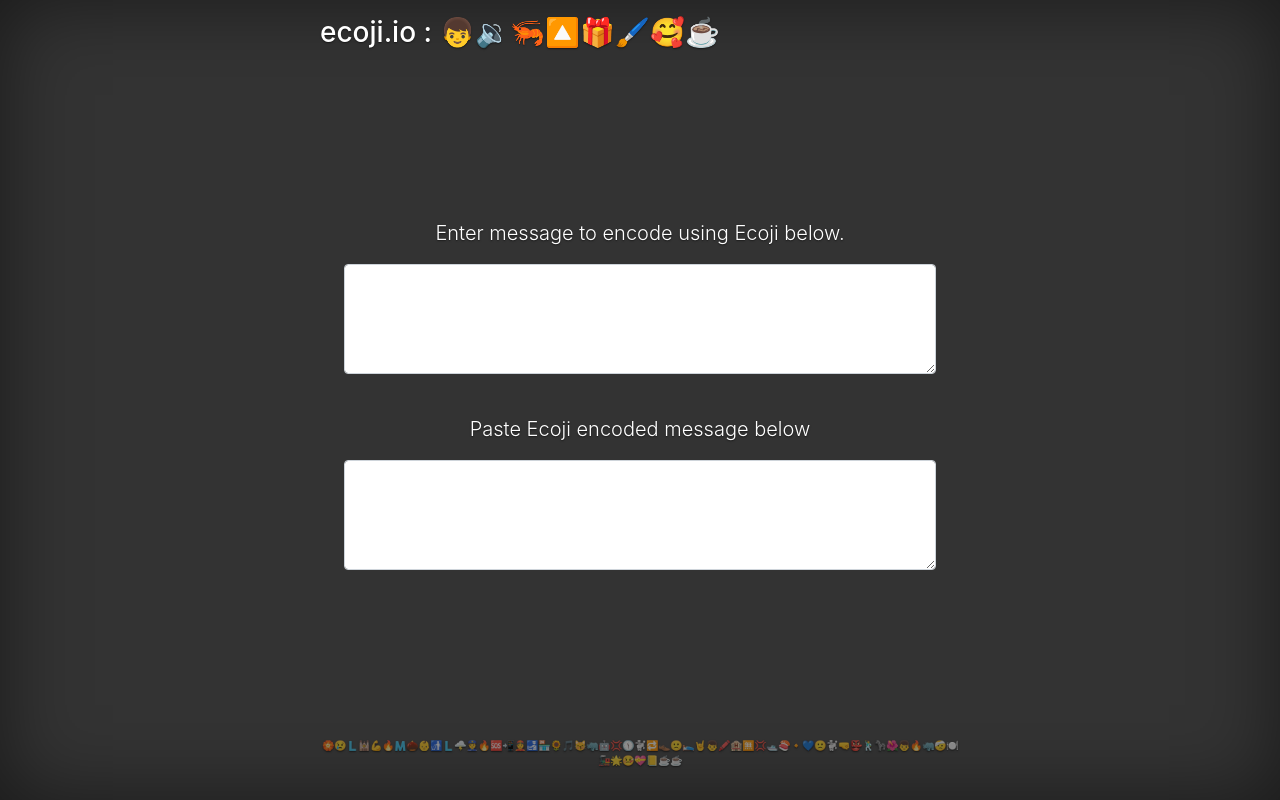
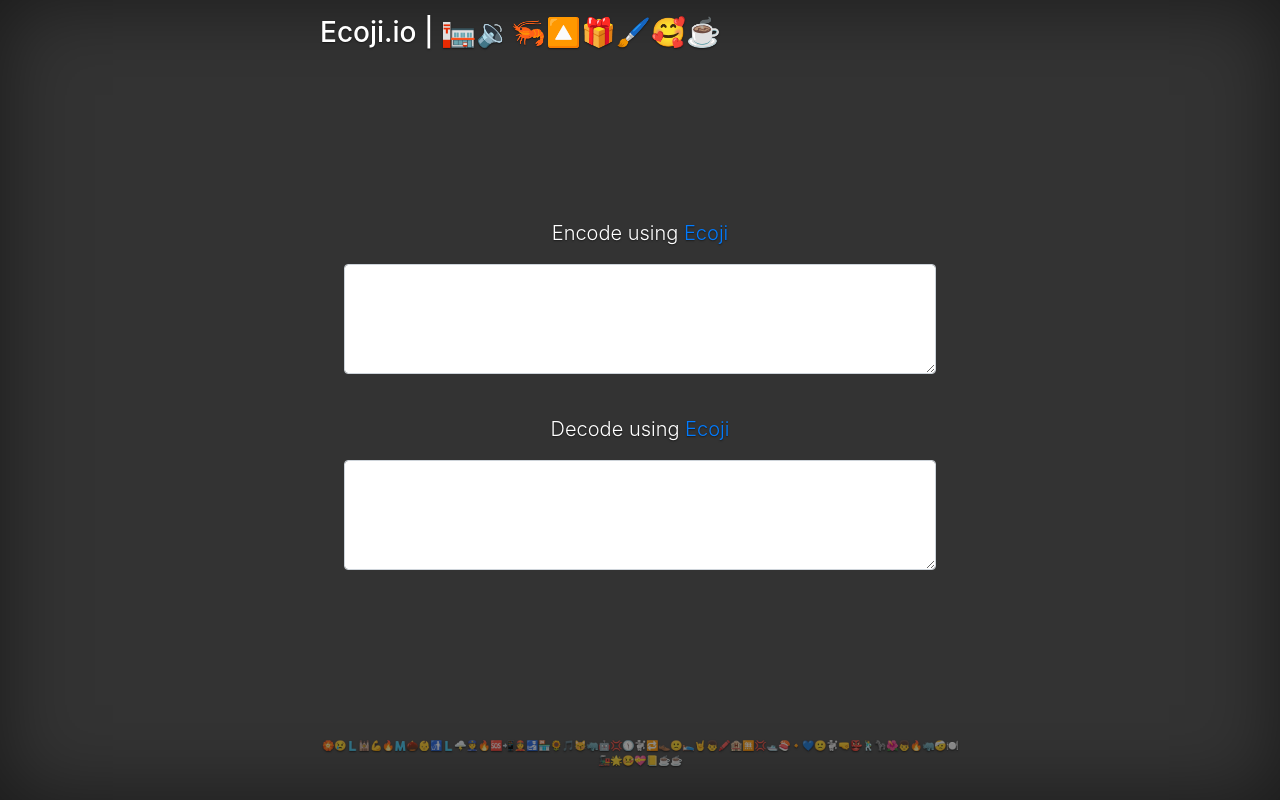
Before and after one commit to keith-turner/ecoji, a plain HTML site: page index.html in a window 1280 px wide. Drawn offline with nearby package versions, Linux system fonts and the light colour scheme; no server answers.

Commit message:
Fix my dad's messy website

```diff
--- a/index.html
+++ b/index.html
@@ -13,14 +13,12 @@
                         function doEncode(){
 				var data = document.getElementById('plain').value
 				var encoded = ecojiEncode(data)
-				console.log(encoded)
 				document.getElementById('encoded').value = encoded
 			}
 
                         function doDecode(){
 				var data = document.getElementById('encoded').value
 				var decoded = ecojiDecode(data)
-				console.log(decoded)
 				document.getElementById('plain').value = decoded
 			}
 
@@ -38,15 +36,15 @@
 		<div class="cover-container d-flex w-100 h-100 p-3 mx-auto flex-column">
 			<header class="masthead mb-auto">
     				<div class="inner justify-content-left">
-      					<h3 class="masthead-brand">ecoji.io : 👦🔉🦐🔼🎁🖌🥰☕</h3>
+      					<h3 class="masthead-brand">Ecoji.io | 🏣🔉🦐🔼🎁🖌🥰☕</h3>
     				</div>
   			</header>
 			<main role="main" class="inner cover">
-				<p class="lead"> Enter message to encode using <a href="https://github.com/keith-turner/ecoji">Ecoji</a> below.</p>
+				<p class="lead">Encode using <a class="text-primary" href="https://github.com/keith-turner/ecoji">Ecoji</a></p>
 				<textarea id="plain" class="form-control" rows="4" oninput="doEncode()"></textarea>
 				<br/>
 				<p/>
-				<p class="lead">Paste Ecoji encoded message below</p>
+				<p class="lead">Decode using <a class="text-primary" href="https://github.com/keith-turner/ecoji">Ecoji</a></p>
 				<textarea id="encoded" class="form-control" rows="4" oninput="doDecode()"></textarea>
 			</main>
 
```
